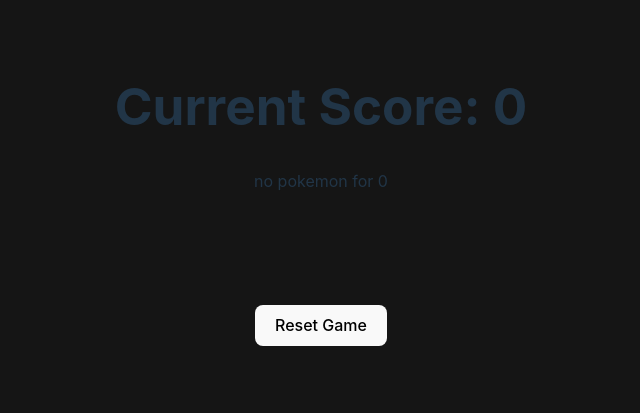
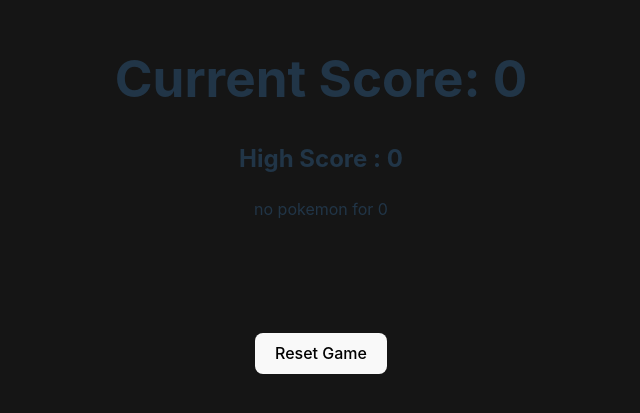
Before and after one commit to ReneSzz/Memory-Game, a React (Vite) app: page / in a window 1280 px wide. Shown: the part 205-618 px from the top of the page, without its empty margins (319-959 px from the left). Built offline with nearby package versions, Linux system fonts and the light colour scheme; no server answers.

Commit message:
Now tracks highscore

```diff
--- a/src/App.jsx
+++ b/src/App.jsx
@@ -11,6 +11,7 @@
  const [show,setShow] = useState(false);
  const [start, setStart] = useState(false);
  let [score, setScore] = useState(0);
+ let [highScore, setHighScore] = useState(0);
 
 
 function AddProperties(array)
@@ -92,7 +93,7 @@
 
 function ShuffleArray()
 {
-
+ if(score>highScore) setHighScore(score);
 const tempArray = pokemonArray.map(pokemon => ({...pokemon}));
   for (let i = tempArray.length - 1; i > 0 ; i--)
   {
@@ -115,6 +116,7 @@
   return (
   <>
    <h1>Current Score: {score}</h1>
+   <h2>High Score : {highScore}</h2>
 
 <div id='container'>
 
```
